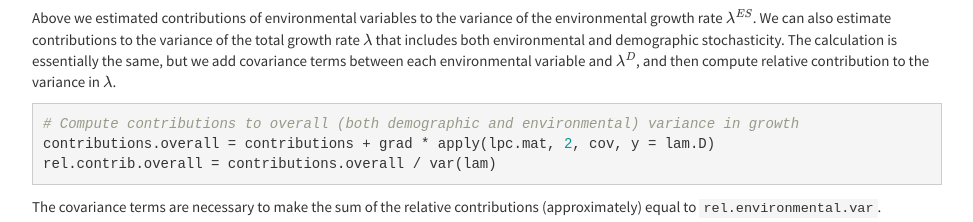
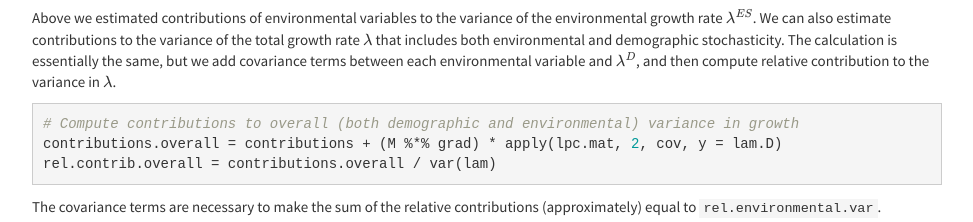
Before and after one commit to jknape/variance-decomp, a plain HTML site: page index.html in a window 1280 px wide. Shown: the part 7242-7464 px from the top of the page, without its empty margins (153-1126 px from the left). Drawn offline with nearby package versions, Linux system fonts and the light colour scheme; some packages are replaced by stand-ins of ours.

Commit message:
Update index.html

```diff
--- a/index.html
+++ b/index.html
@@ -768,7 +768,7 @@ but we add covariance terms between each environmental variable and
 <span class="math inline">\(\lambda^D\)</span>, and then compute
 relative contribution to the variance in <span class="math inline">\(\lambda\)</span>.</p>
 <pre class="r"><code># Compute contributions to overall (both demographic and environmental) variance in growth
-contributions.overall = contributions + grad * apply(lpc.mat, 2, cov, y = lam.D)
+contributions.overall = contributions + (M %*% grad) * apply(lpc.mat, 2, cov, y = lam.D)
 rel.contrib.overall = contributions.overall / var(lam)</code></pre>
 <p>The covariance terms are necessary to make the sum of the relative
 contributions (approximately) equal to
```
